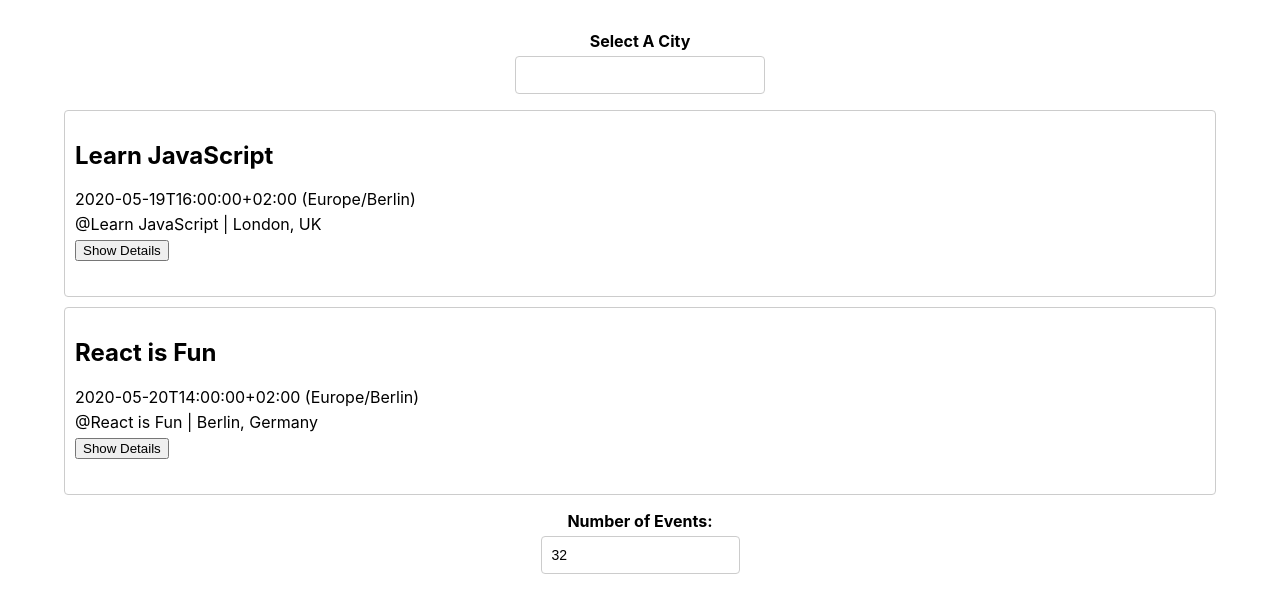
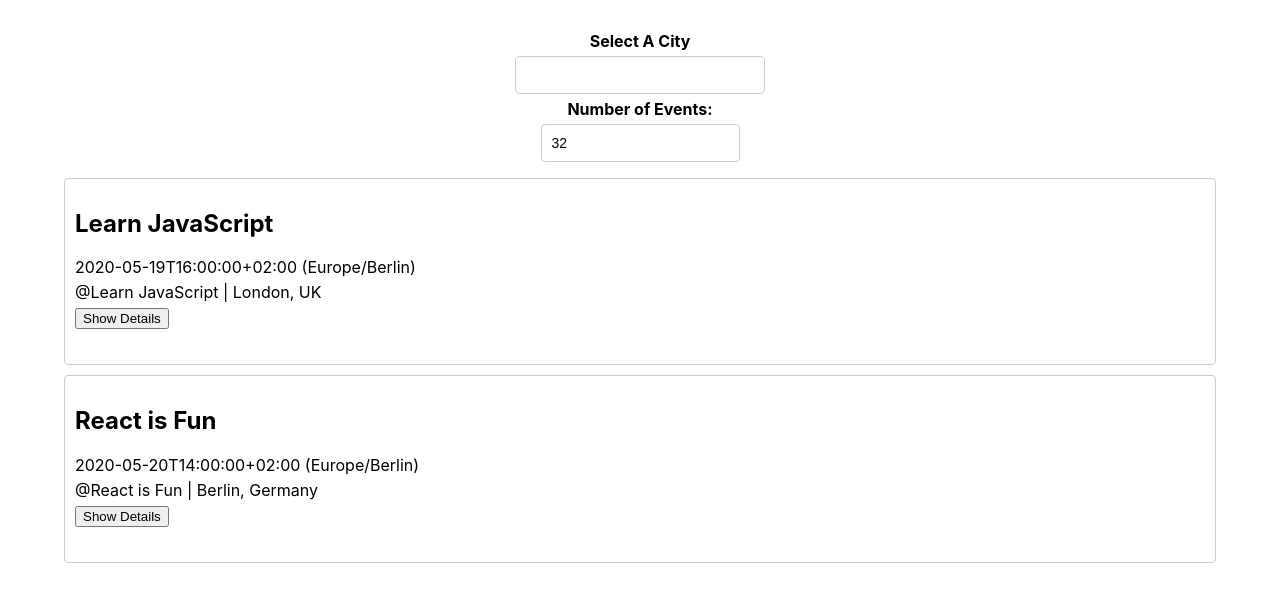
Before and after one commit to zackkb/meet, a React (Create React App) app: page / in a window 1280 px wide. Shown: the top 612 px of the page. Built offline with nearby package versions, Linux system fonts and the light colour scheme.

Commit message:
fixing components

```diff
--- a/src/App.js
+++ b/src/App.js
@@ -9,7 +9,6 @@ class App extends Component {
   state = {
     events: [],
     locations: [],
-    currentLocation: "all",
     numberOfEvents: 32,
   };
 
@@ -22,43 +21,44 @@ class App extends Component {
   componentWillUnmount() {}
 
   updateEvents = (location, eventCount) => {
+    if (!location) location = "all";
+    !eventCount
+      ? (eventCount = this.state.numberOfEvents)
+      : this.setState({ numberOfEvents: eventCount });
     getEvents().then((events) => {
       const locationEvents =
         location === "all"
           ? events
           : events.filter((event) => event.location === location);
-      const shownEvents = locationEvents.slice(0, eventCount);
       this.setState({
-        events: shownEvents,
-        currentLocation: location,
+        events: locationEvents.slice(0, eventCount),
       });
     });
   };
 
-  updateNumberOfEvents = (eventCount) => {
-    const { currentLocation } = this.state;
-    this.setState({
-      numberOfEvents: eventCount,
-    });
-    this.updateEvents(currentLocation, eventCount);
-  };
+  //updateNumberOfEvents = (numberOfEvents) => {
+  // this.setState(
+  //{
+  //  numberOfEvents,
+  //  },
+  //  this.updateEvents(this.state.locations, numberOfEvents)
+  // );
+  // };
 
   render() {
-    console.log(this.state.events);
     return (
       <div className="App">
         <CitySearch
           locations={this.state.locations}
           updateEvents={this.updateEvents}
         />
-        <EventList events={this.state.events} />
         <NumberOfEvents
           numberOfEvents={this.state.numberOfEvents}
-          updateNumberOfEvents={this.updateNumberOfEvents}
+          updateEvents={this.updateEvents}
         />
+        <EventList events={this.state.events} />
       </div>
     );
   }
 }
-
 export default App;
--- a/src/CitySearch.js
+++ b/src/CitySearch.js
@@ -24,7 +24,7 @@ class CitySearch extends Component {
       showSuggestions: false,
     });
 
-    this.props.updateEvents(suggestion);
+    this.props.updateEvents(suggestion, undefined);
   };
 
   render() {
@@ -35,6 +35,7 @@ class CitySearch extends Component {
         </p>
         <input
           type="text"
+          id="city-search"
           className="city"
           value={this.state.query}
           onChange={this.handleInputChanged}
--- a/src/NumberOfEvents.js
+++ b/src/NumberOfEvents.js
@@ -7,17 +7,10 @@ class NumberOfEvents extends Component {
 
   handleInputChanged = (event) => {
     const value = event.target.value;
-    this.setState({ numberOfEvents: value });
-    if (value > 0 && value < 33) {
-      this.setState({
-        numberOfEvents: value,
-      });
-    } else {
-      this.setState({
-        numberOfEvents: "",
-      });
+    if (!isNaN(value) && value >= 0 && value <= 32) {
+      this.setState({ numberOfEvents: value });
     }
-    this.props.updateNumberOfEvents(event.target.value);
+    this.props.updateEvents(undefined, value);
   };
 
   render() {
@@ -27,11 +20,11 @@ class NumberOfEvents extends Component {
           <b>Number of Events:</b>
         </p>
         <input
-          type="number"
-          name="number"
+          type="text"
+          id="events-number"
           className="number-of-events"
-          value={this.props.numberOfEvents}
-          onChange={(e) => this.props.updateNumberOfEvents(e)}
+          value={this.state.numberOfEvents}
+          onChange={this.handleInputChanged}
         />
       </div>
     );
```
Also changed, not shown: 2 other files (tests, documents, lock files or other folders).
